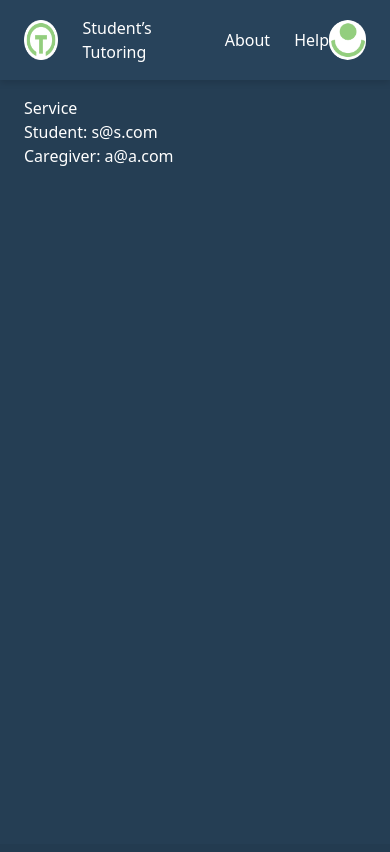
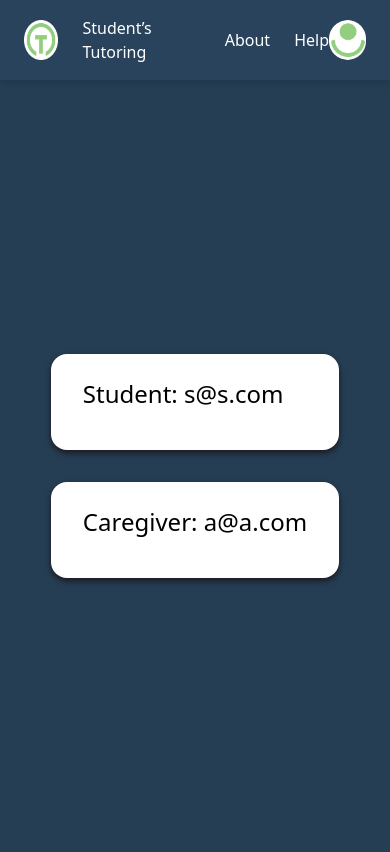
Before and after one commit to lucasarge/tutoring, a Django app: page /services/service/2/ in a window 390 px wide. Before the commit the page ends 166 px from the top, so only its background shows below. Run offline with Django 5.2, Linux system fonts and the light colour scheme; a user stored in the database is signed in; data comes from the database, SQL or seed files in the repository; both versions use the stored data as it was after the commit.

Commit message:
Fixed up some small issues. Need to build up Service page.

```diff
--- a/clarity/services/templates/services/service.html
+++ b/clarity/services/templates/services/service.html
@@ -3,7 +3,14 @@
 {% block title %}Service{% endblock %}
 
 {% block content %}
-    <h1>Service</h1>
-    <h2>Student: {{ service.student.email }}</h2>
-    <h2>Caregiver: {{ service.caregiver.email }}</h2>
+    <div class="flex items-center justify-center min-h-[calc(100vh-104px)]">
+        <div class="grid gap-8 text-black lg:grid-cols-[6fr_7fr]">
+            <div class="bg-white rounded-2xl px-8 py-6 drop-shadow-md drop-shadow-mauve-900">
+                <h2 class="text-2xl pb-4">Student: {{ service.student.email }}</h2>
+            </div>
+            <div class="bg-white rounded-2xl px-8 py-6 drop-shadow-md drop-shadow-mauve-900">
+                <h2 class="text-2xl pb-4">Caregiver: {{ service.caregiver.email }}</h2>
+            </div>
+        </div>
+    </div>
 {% endblock %}
--- a/clarity/static/dist/styles.css
+++ b/clarity/static/dist/styles.css
@@ -8,6 +8,9 @@
     --font-mono: ui-monospace, SFMono-Regular, Menlo, Monaco, Consolas, "Liberation Mono",
       "Courier New", monospace;
     --color-gray-200: oklch(92.8% 0.006 264.531);
+    --color-gray-300: oklch(87.2% 0.01 258.338);
+    --color-gray-400: oklch(70.7% 0.022 261.325);
+    --color-gray-500: oklch(55.1% 0.027 264.364);
     --color-mauve-900: oklch(21.2% 0.019 322.12);
     --color-black: #000;
     --color-white: #fff;
@@ -368,8 +371,24 @@
     border-style: var(--tw-border-style);
     border-width: 2px;
   }
+  .border-x {
+    border-inline-style: var(--tw-border-style);
+    border-inline-width: 1px;
+  }
   .border-black {
     border-color: var(--color-black);
+  }
+  .border-x-gray-300 {
+    border-inline-color: var(--color-gray-300);
+  }
+  .border-x-gray-400 {
+    border-inline-color: var(--color-gray-400);
+  }
+  .border-x-gray-500 {
+    border-inline-color: var(--color-gray-500);
+  }
+  .border-x-white {
+    border-inline-color: var(--color-white);
   }
   .bg-gray-200 {
     background-color: var(--color-gray-200);
@@ -391,6 +410,12 @@
   }
   .p-4 {
     padding: calc(var(--spacing) * 4);
+  }
+  .px-1 {
+    padding-inline: calc(var(--spacing) * 1);
+  }
+  .px-2 {
+    padding-inline: calc(var(--spacing) * 2);
   }
   .px-3 {
     padding-inline: calc(var(--spacing) * 3);
--- a/clarity/templates/layout.html
+++ b/clarity/templates/layout.html
@@ -18,18 +18,21 @@
                         <img class="h-10 block sm:hidden" src="{% static 'images/icon.png' %}" alt="">
                     </div>
                 </a>
-                {% if request.user.registerservice_set.count != 0 %}
+                {% if request.user.service_caregiver.count != 0 %}
 
                     {% if request.user.user_type == "caregiver" %}
-                    <div class=”bl-white br-white bl-1”>
+                    <div>
                     {% for service in request.user.service_caregiver.all %}
                         <h4><a href="/services/service/{{ service.pk }}">{{ service.student.first_name|capfirst }}’s Tutoring</a></h4>
                     {% endfor %}
                     </div>
                     {% endif %}
 
+                {% endif %}
+                {% if request.user.service_student.count != 0 %}
+
                     {% if request.user.user_type == "student" %}
-                    <div class=”bl-white br-white bl-1”>
+                    <div>
                     {% for service in request.user.service_student.all %}
                         <h4><a href="/services/service/{{ service.pk }}">{{ request.user.first_name|capfirst }}'s Tutoring</a></h4>
                     {% endfor %}
--- a/clarity/users/urls.py
+++ b/clarity/users/urls.py
@@ -10,5 +10,4 @@ urlpatterns = [
     path("register/", Register.as_view(), name="register"),
     path("profile/", views.profile, name="profile"),
     path("logout/", LogoutView.as_view(next_page="users:login"), name="logout"),
-    path("connect/", views.connect, name="connect")
 ]
```
Also changed, not shown: clarity/users/views.py (+6 -3 lines), clarity/db.sqlite3.
